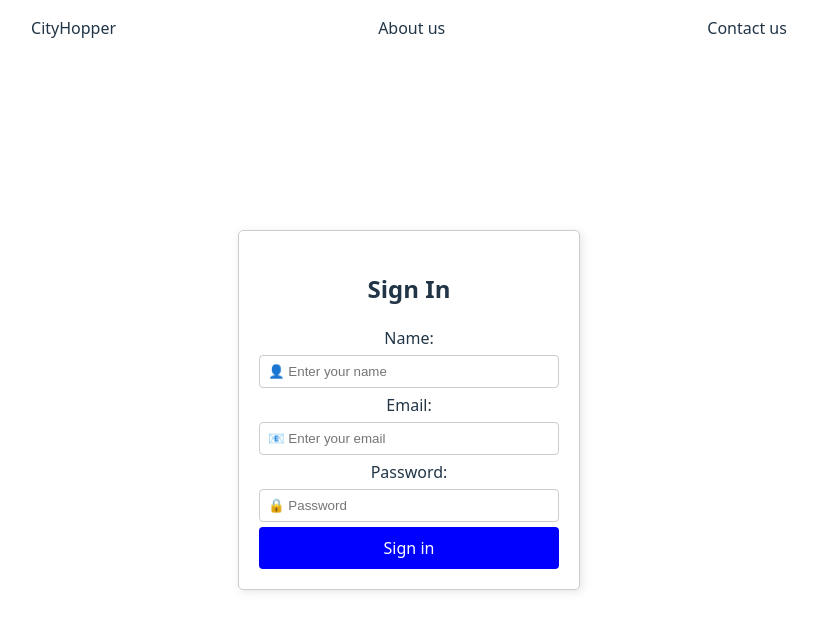
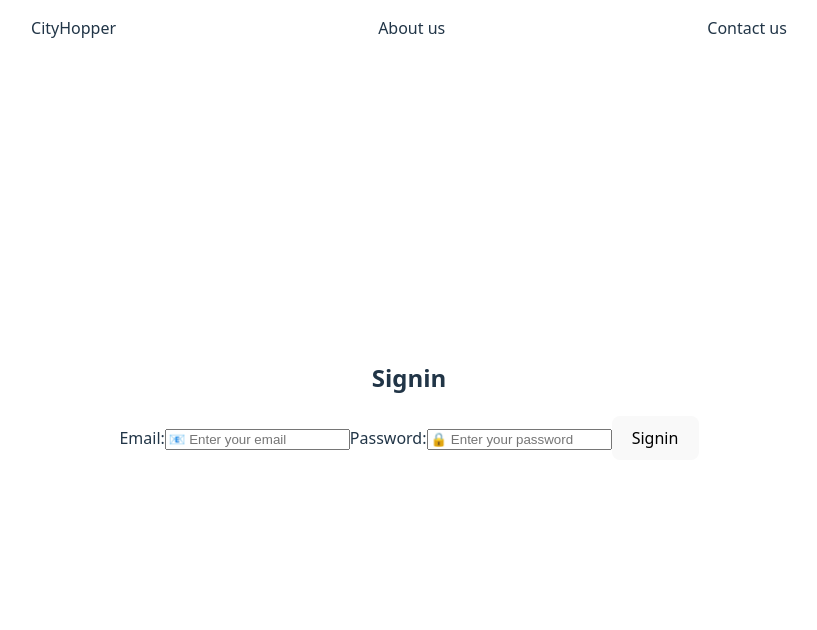
Before and after one commit to CityHopp/client, a React (Vite) app: page /login in a window 1280 px wide. Shown: the top 630 px of the page, without its empty margins (231-1048 px from the left). Built offline with nearby package versions, Linux system fonts and the light colour scheme.

Commit message:
fix the signin component

```diff
--- a/src/pages/Signin.jsx
+++ b/src/pages/Signin.jsx
@@ -1,47 +1,62 @@
-import React from "react";
-import { useState } from "react";
+import React, { useState } from "react";
+import { useNavigate } from "react-router-dom";
 import axios from "axios";
-import "../pages/Signin.css";
 
 const Signin = () => {
   const [data, setData] = useState({
-    name: "",
     email: "",
     password: "",
   });
+  const [error, setError] = useState("");
+  const navigate = useNavigate();
 
   const handleChange = (e) => {
     setData({ ...data, [e.target.name]: e.target.value });
   };
 
-  const handleSubmit = (e) => {
+  const handleSubmit = async (e) => {
     e.preventDefault();
-    axios
-    .post("https://localhost:5005/signin", formData)
-    .then((response) => {
+    setError("");
+
+    try {
+      const response = await axios.post("http://localhost:5005/auth/login", data);
       console.log("Signin successful:", response.data);
-    })
-    .catch((error) => {
+
+      localStorage.setItem("authToken", response.data.authToken);
+      //homepage
+      navigate("/");
+    } catch (error) {
       console.error("Error signing in", error);
-    });
-
+      setError("Invalid email or password. Please try again.");
+    }
   };
 
   return (
-
     <div className="signin-container">
-      <h2>Sign In</h2>
+      <h2>Signin</h2>
+      {error && <p style={{ color: "red" }}>{error}</p>}
       <form onSubmit={handleSubmit}>
-        <label>Name:</label>
-        <input type="text" name="name" placeholder="👤 Enter your name" value={data.name} onChange={handleChange} required />
-
         <label>Email:</label>
-        <input type="email" name="email" placeholder="📧 Enter your email " value={data.email} onChange={handleChange} required />
+        <input
+          type="email"
+          name="email"
+          placeholder="📧 Enter your email"
+          value={data.email}
+          onChange={handleChange}
+          required
+        />
 
         <label>Password:</label>
-        <input type="password" name="password" placeholder="🔒 Password" value={data.password} onChange={handleChange} required />
+        <input
+          type="password"
+          name="password"
+          placeholder="🔒 Enter your password"
+          value={data.password}
+          onChange={handleChange}
+          required
+        />
 
-        <button type="submit">Sign in</button>
+        <button type="submit">Signin</button>
       </form>
     </div>
   );
```
